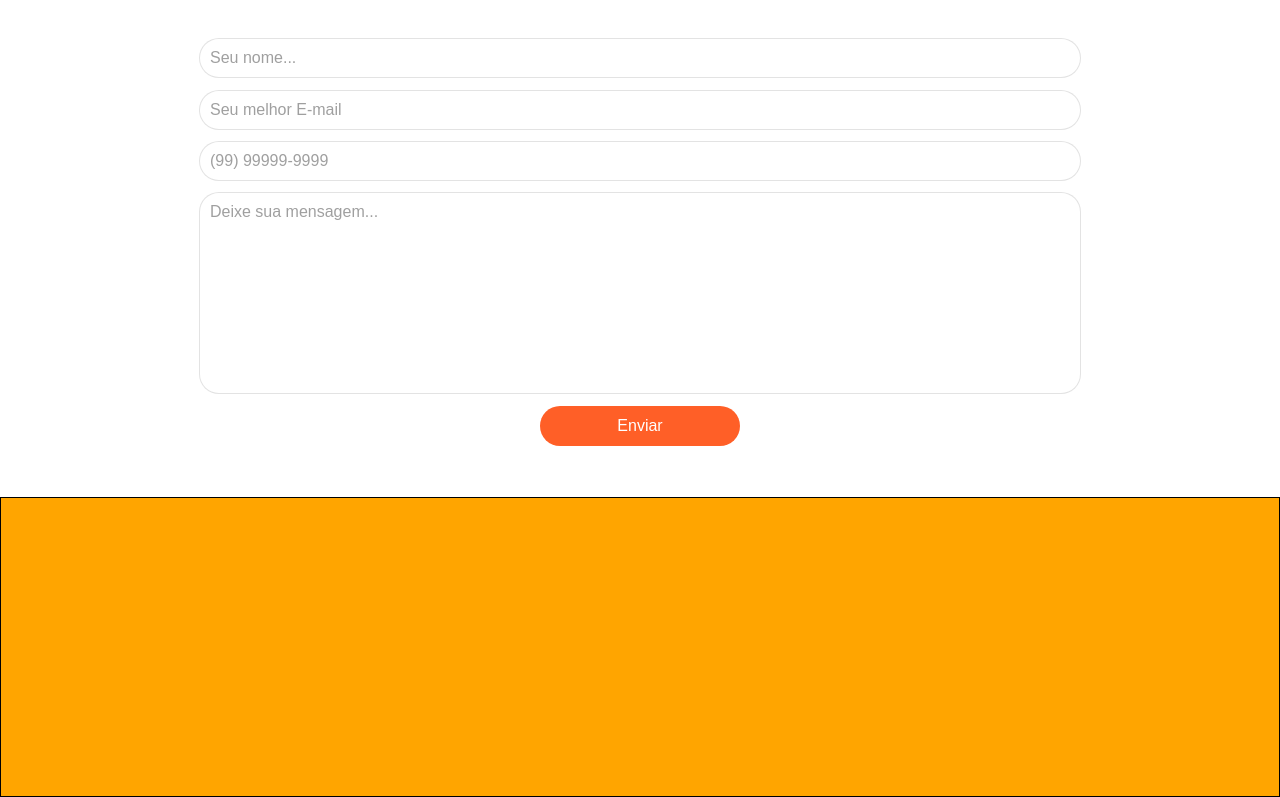
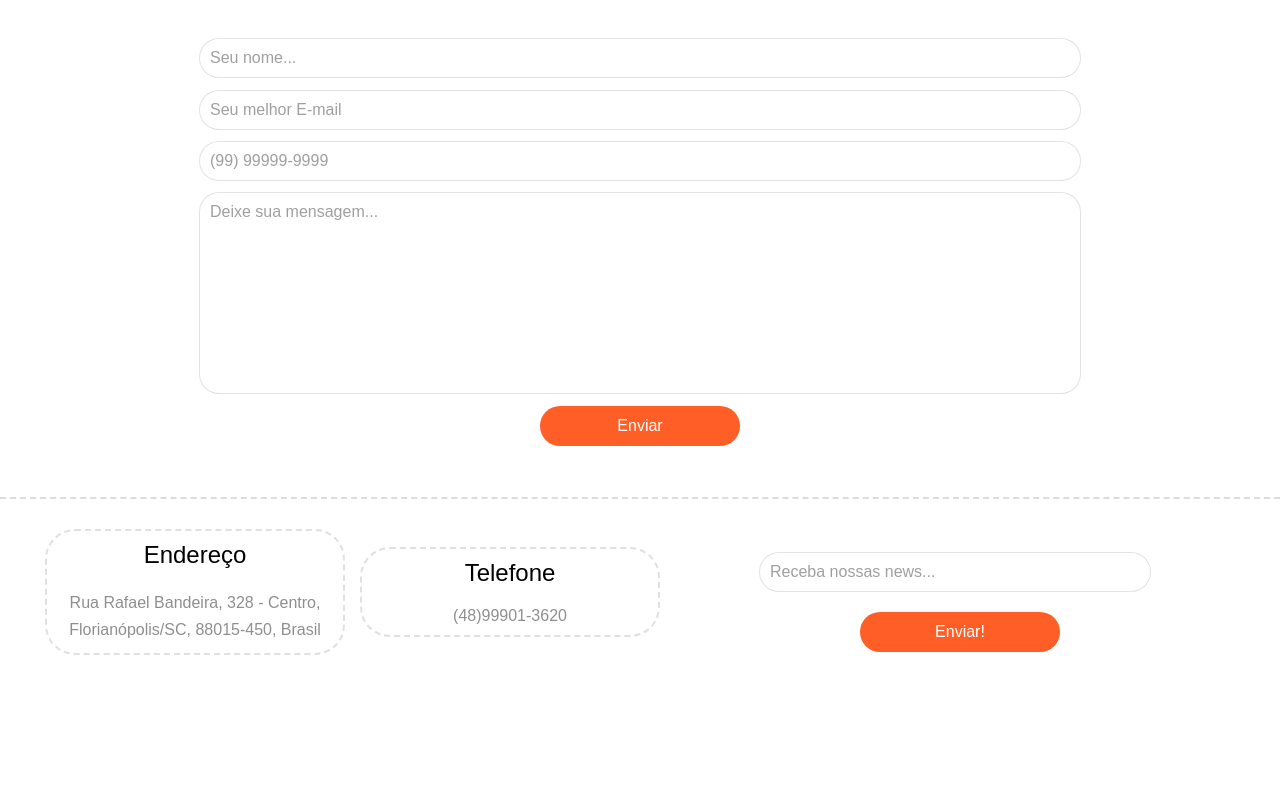
Before and after one commit to Juan-Peixoto/dankicode_project_10, a plain HTML site: page index.html in a window 1280 px wide. Shown: the part 3190-3987 px from the top of the page. After the commit the page ends 3895 px from the top, so only its background shows below. Drawn offline with Linux system fonts and the light colour scheme.

Commit message:
Finished footer

```diff
--- a/css/classes.css
+++ b/css/classes.css
@@ -333,6 +333,7 @@
         width: 200px;
         border: none;
         border-radius: 20px;
+        cursor: pointer;
     }
 
     .mobile_menu_button {
@@ -368,3 +369,18 @@
         border: 1px solid rgba(44, 44, 44, 0.637);
         border-radius: 20px;
     }
+
+    .input {
+        border: 1px solid rgba(0, 0, 0, 0.11);
+        border-radius: 20px;
+        width: 70%;
+        min-width: 350px;
+    }
+
+    .input::placeholder {
+        color: rgba(0, 0, 0, 0.377);
+    }
+
+    .input:focus {
+        border: 1px solid black;
+    }
--- a/css/main.css
+++ b/css/main.css
@@ -108,21 +108,6 @@
         height: 450px;
     }
 
-    .input {
-        border: 1px solid rgba(0, 0, 0, 0.11);
-        border-radius: 20px;
-        width: 70%;
-        min-width: 350px;
-    }
-
-    .input::placeholder {
-        color: rgba(0, 0, 0, 0.377);
-    }
-
-    .input:focus {
-        border: 1px solid black;
-    }
-
     textarea {
         resize: none;
     }
@@ -130,5 +115,14 @@
 /* Footer style*/
 
     footer {
+        border-top: 2px dashed rgba(0, 0, 0, 0.137);
+    }
 
+    footer div {
+        border: 2px dashed rgba(0, 0, 0, 0.123);
+        border-radius: 30px;
     }
+
+    div.footer-div {
+        width: 300px;
+    }
--- a/index.html
+++ b/index.html
@@ -302,7 +302,31 @@
 
 <!-- FOOTER CONTENT -->
 
-  <footer class="footer test-2 h-300">
+  <footer class="footer h-fit w100 flex flex-align-center flex-space-evenly padd-30 wrap">
+
+    <div class="footer-div flex flex-column flex-align-center flex-justify-center marg-b-20 padd-10">
+
+      <h3 class="black font-15em marg-b-20">Endereço</h3>
+
+      <p class="text-center light-black line-h-27">Rua Rafael Bandeira, 328 - Centro, Florianópolis/SC, 88015-450, Brasil</p>
+
+    </div>
+
+    <div class="footer-div flex flex-column flex-align-center flex-justify-center marg-b-20 padd-10">
+
+      <h3 class="black font-15em marg-b-20">Telefone</h3>
+
+      <p class="light-black text-center">(48)99901-3620</p>
+
+    </div>
+
+    <form class="footer-form flex flex-align-center flex-space-evenly wrap" action="">
+
+      <input class="input padd-10 marg-b-20" type="email" name="" id="" placeholder="Receba nossas news..." required>
+
+      <button class="button bg-orange white marg-l-20">Enviar!</button>
+
+    </form>
 
   </footer>
 
```
